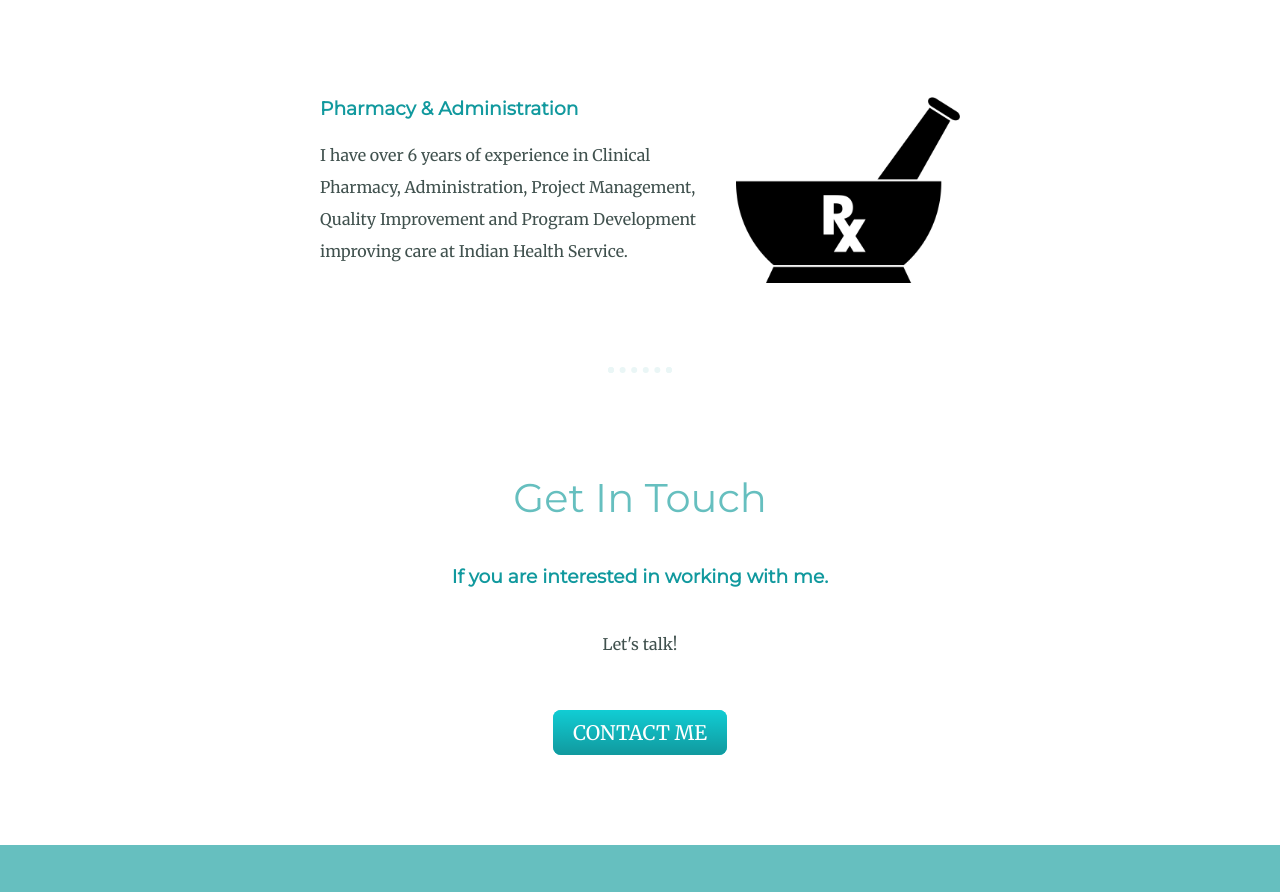
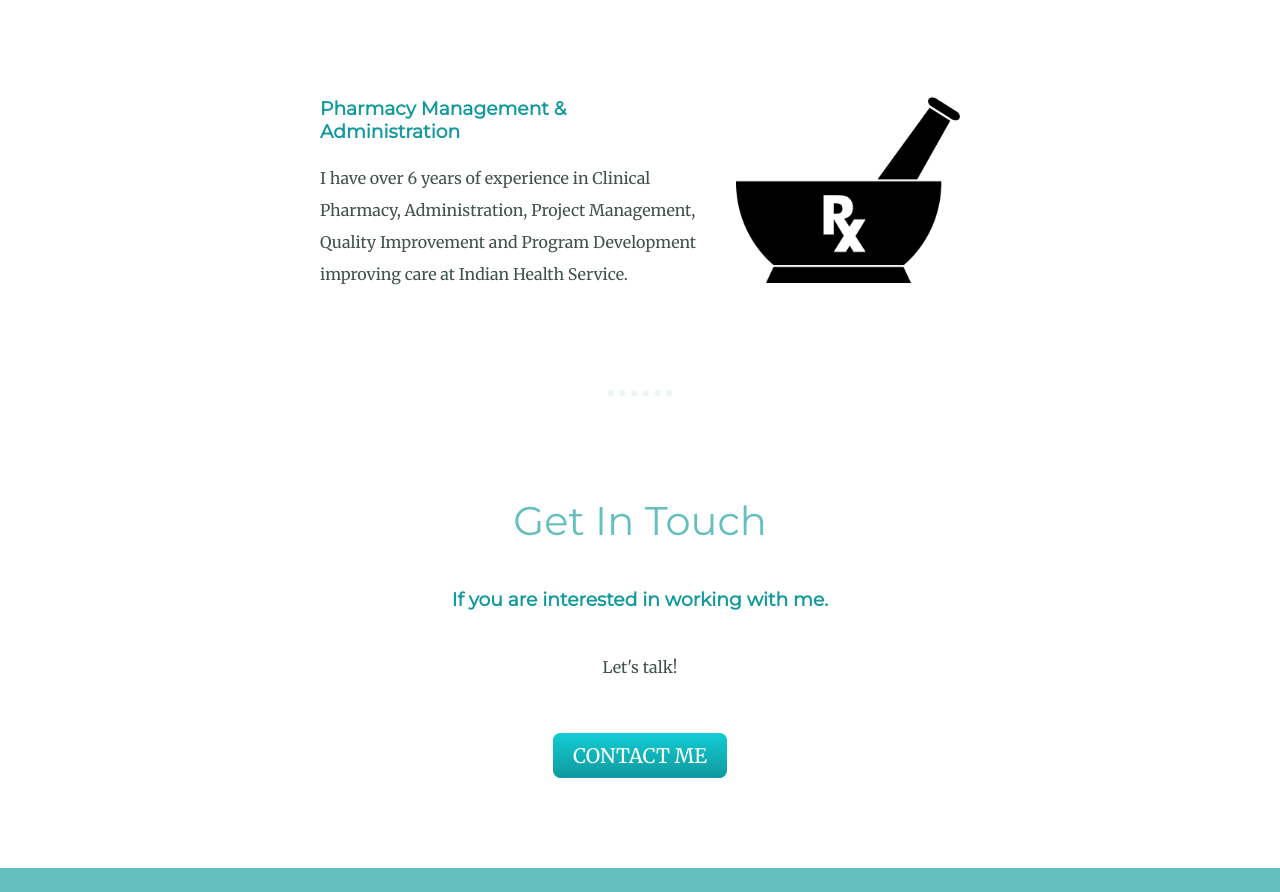
Before and after one commit to chelsox74/Resume, a plain HTML site: page index.html in a window 1280 px wide. Shown: the part 1907-2799 px from the top of the page. Drawn offline with Linux system fonts and the light colour scheme.

Commit message:
Update index.html

```diff
--- a/index.html
+++ b/index.html
@@ -37,7 +37,7 @@
         </div>
         <div class="skill-row">
           <img class="rx-img" src="images/rx.png" alt="rx-img">
-          <h3>Pharmacy & Administration</h3>
+          <h3>Pharmacy Management & Administration</h3>
           <p>I have over 6 years of experience in Clinical Pharmacy, Administration, Project Management, Quality Improvement and Program Development improving care at Indian Health Service.</p>
         </div>
       </div>
```
